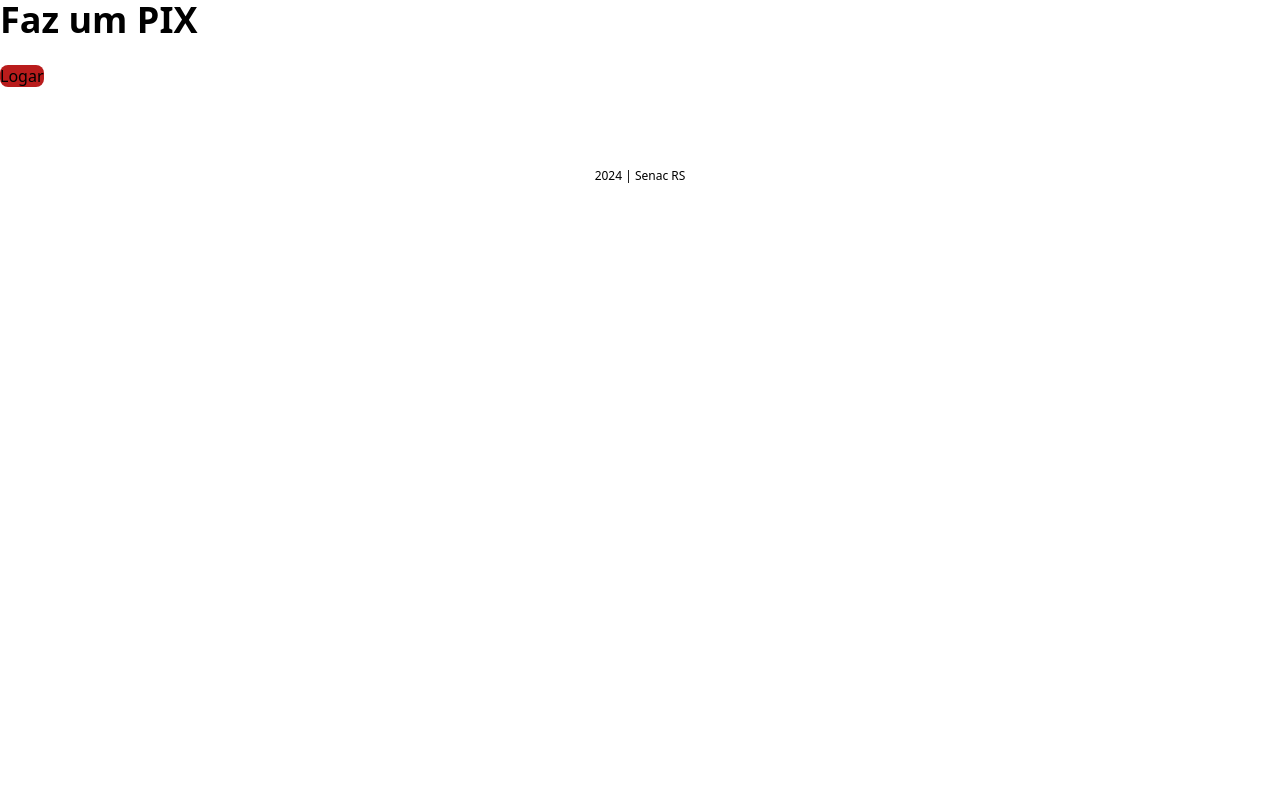
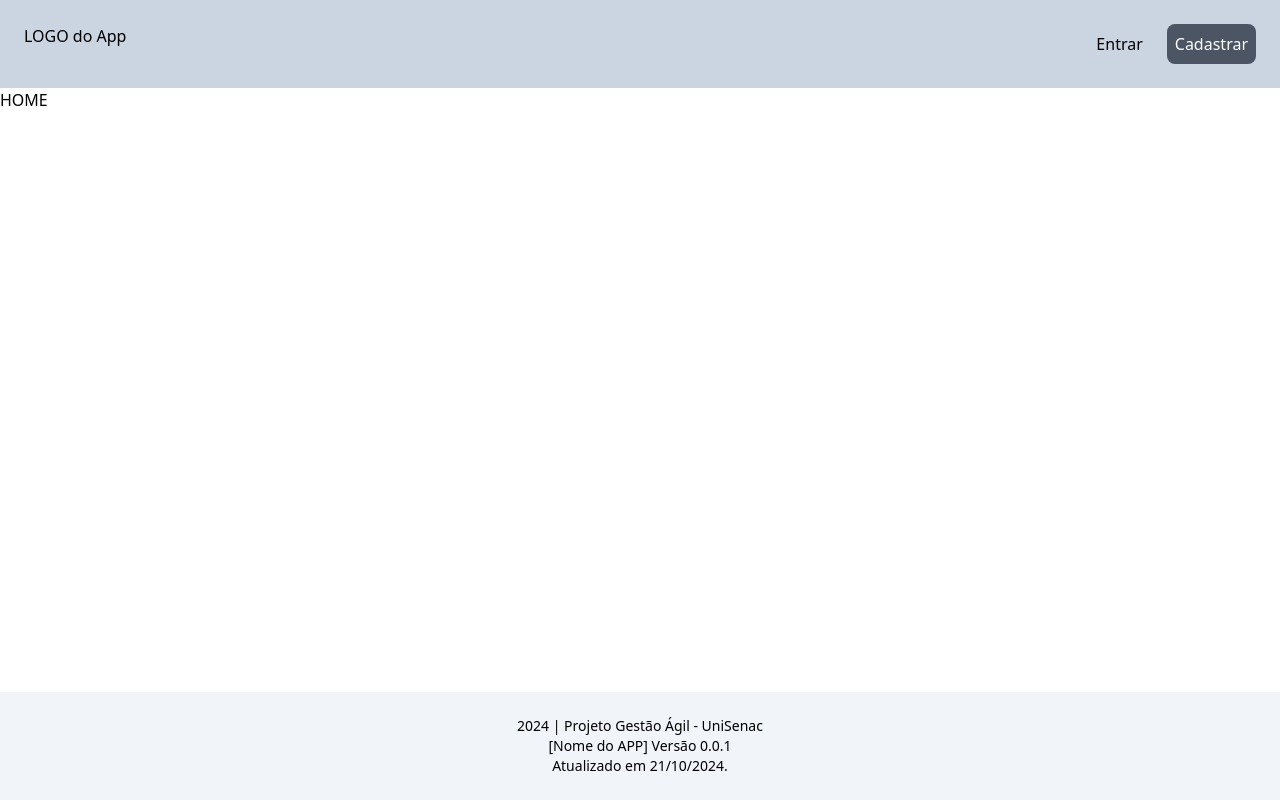
Before and after one commit to marcelopoars/projeto-front-senac, a Next.js app: page / in a window 1280 px wide. Built offline with nearby package versions, Linux system fonts and the light colour scheme.

Commit message:
feat: add Header and Footer components

```diff
--- /dev/null
+++ b/src/app/components/footer/footer.tsx
@@ -0,0 +1,9 @@
+export function Footer() {
+  return (
+    <footer className=" bg-slate-100 text-sm text-center p-6">
+      <p>2024 | Projeto Gestão Ágil - UniSenac</p>
+      <p>[Nome do APP] Versão 0.0.1</p>
+      <p>Atualizado em 21/10/2024.</p>
+    </footer>
+  );
+}
--- /dev/null
+++ b/src/app/components/footer/index.ts
@@ -0,0 +1 @@
+export * from "./footer";
--- /dev/null
+++ b/src/app/components/header/header.tsx
@@ -0,0 +1,20 @@
+import Link from "next/link";
+
+export function Header() {
+  return (
+    <header className="bg-slate-300">
+      <div className="container flex justify-between p-6">
+        <h1>LOGO do App</h1>
+
+        <nav className="flex gap-4">
+          <Link href="/login" className="rounded-lg p-2">
+            Entrar
+          </Link>
+          <Link href="/login" className="bg-gray-600 rounded-lg text-white p-2">
+            Cadastrar
+          </Link>
+        </nav>
+      </div>
+    </header>
+  );
+}
--- /dev/null
+++ b/src/app/components/header/index.ts
@@ -0,0 +1 @@
+export * from "./header";
--- /dev/null
+++ b/src/app/components/index.ts
@@ -0,0 +1,2 @@
+export * from "./footer";
+export * from "./header";
--- a/src/app/dashboard/page.tsx
+++ b/src/app/dashboard/page.tsx
@@ -1,8 +1,8 @@
 export default function Home() {
   return (
-    <main>
+    <section>
       <h1 className="text-4xl font-bold mb-6">DASHBOARD</h1>
       <p>hhhhhh</p>
-    </main>
+    </section>
   );
 }
--- a/src/app/layout.tsx
+++ b/src/app/layout.tsx
@@ -1,5 +1,7 @@
 import type { Metadata } from "next";
 import localFont from "next/font/local";
+import { Footer, Header } from "./components";
+
 import "./globals.css";
 
 const geistSans = localFont({
@@ -26,16 +28,11 @@ export default function RootLayout({
   return (
     <html lang="pt-br">
       <body
-        className={`${geistSans.variable} ${geistMono.variable} antialiased`}
+        className={`${geistSans.variable} ${geistMono.variable} antialiased flex flex-col h-screen `}
       >
-
-
-        {children}
-
-
-        <footer className="pt-20">
-          <p className="text-xs text-center">2024 | Senac RS</p>
-        </footer>
+        <Header />
+        <main className="flex-1">{children}</main>
+        <Footer />
       </body>
     </html>
   );
--- a/src/app/login/page.tsx
+++ b/src/app/login/page.tsx
@@ -2,13 +2,10 @@ import Link from "next/link";
 
 export default function Home() {
   return (
-    <main>
-      <h1 className="text-4xl font-bold mb-6">
-        Faz um PIX para logar no sistema
-      </h1>
-      <Link href="/" className="bg-red-700 rounded-lg">
-        VOltar
+    <section>
+      <Link href="/" className="bg-slate-400 rounded-lg p-2 inline-block ">
+        Voltar
       </Link>
-    </main>
+    </section>
   );
 }
--- a/src/app/page.tsx
+++ b/src/app/page.tsx
@@ -1,10 +1,3 @@
-import Link from "next/link";
-
 export default function Home() {
-  return (
-    <main>
-      <h1 className="text-4xl font-bold mb-6">Faz um PIX</h1>
-      <Link href="/login" className="bg-red-700 rounded-lg">Logar</Link>
-    </main>
-  );
+  return <h2>HOME</h2>;
 }
--- a/tailwind.config.ts
+++ b/tailwind.config.ts
@@ -12,6 +12,9 @@ const config: Config = {
         background: "var(--background)",
         foreground: "var(--foreground)",
       },
+      container: {
+        center: true,
+      },
     },
   },
   plugins: [],
```
